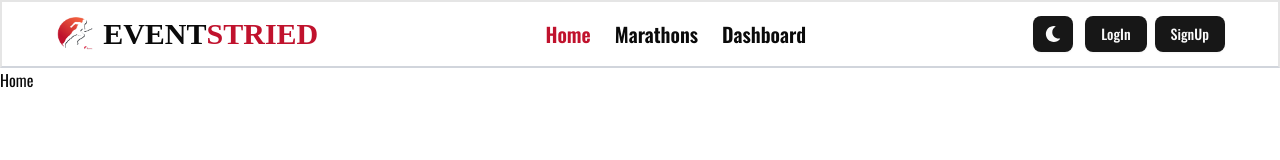
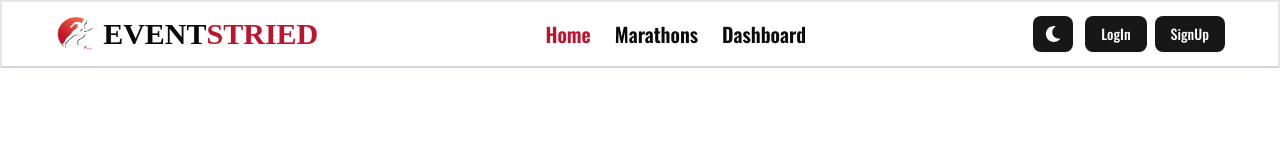
Before and after one commit to Saifulislamsumon017/EventStride-Client, a React (Vite) app: page / in a window 1280 px wide. Shown: the top 160 px of the page. Built offline with nearby package versions, Linux system fonts and the light colour scheme; no server answers; a web font is replaced by a local one.

Commit message:
helmet insatll and page title daynamicaly changes

```diff
--- a/package.json
+++ b/package.json
@@ -24,7 +24,7 @@
     "react": "^19.1.0",
     "react-countdown-circle-timer": "^3.2.1",
     "react-dom": "^19.1.0",
-    "react-helmet": "^6.1.0",
+    "react-helmet-async": "^2.0.5",
     "react-icons": "^5.5.0",
     "react-router": "^7.6.2",
     "sonner": "^2.0.5",
--- a/src/DashboardPages/MyDashboard.jsx
+++ b/src/DashboardPages/MyDashboard.jsx
@@ -1,7 +1,15 @@
 import React from 'react';
+import { Helmet } from 'react-helmet-async';
 
 const MyDashboard = () => {
-  return <div>MyDashboard</div>;
+  return (
+    <div>
+      <Helmet>
+        <title> MyDashboard </title>
+      </Helmet>
+      MyDashboard
+    </div>
+  );
 };
 
 export default MyDashboard;
--- a/src/ManiPages/AllMarathons.jsx
+++ b/src/ManiPages/AllMarathons.jsx
@@ -1,6 +1,7 @@
 import SingleCard from '@/Marathons/SingleCard';
 import React from 'react';
-import { Helmet } from 'react-helmet';
+import { Helmet } from 'react-helmet-async';
+
 import { useLoaderData, useLocation, useNavigate } from 'react-router';
 
 const AllMarathons = () => {
@@ -30,7 +31,7 @@ const AllMarathons = () => {
   return (
     <div className="w-11/12 mx-auto py-20">
       <Helmet>
-        <title>All Marathons</title>
+        <title>All Marathons | EventStride</title>
       </Helmet>
 
       <h1 className="text-4xl mb-6 text-center">All Marathons</h1>
--- a/src/ManiPages/Home.jsx
+++ b/src/ManiPages/Home.jsx
@@ -1,13 +1,12 @@
 import React from 'react';
-import { Helmet } from 'react-helmet';
+import { Helmet } from 'react-helmet-async';
 
 const Home = () => {
   return (
     <div>
       <Helmet>
-        <title>Home</title>
+        <title>Home | EventStride</title>
       </Helmet>
-      Home
     </div>
   );
 };
--- a/src/Marathons/MarathonDetails.jsx
+++ b/src/Marathons/MarathonDetails.jsx
@@ -4,6 +4,7 @@ import { CountdownCircleTimer } from 'react-countdown-circle-timer';
 
 import { Link, useLoaderData } from 'react-router';
 import AuthUser from '@/Hoocks/AuthUser';
+import { Helmet } from 'react-helmet-async';
 
 const MarathonDetails = () => {
   const marathon = useLoaderData();
@@ -61,6 +62,9 @@ const MarathonDetails = () => {
   return (
     <div className="max-w-6xl mx-auto p-6 grid md:grid-cols-2 gap-8 items-center">
       {/* Image */}
+      <Helmet>
+        <title>All Marathons | {title}</title>
+      </Helmet>
       <div className="rounded-2xl overflow-hidden shadow-xl">
         <img src={image} alt={title} className="w-full h-full object-cover" />
       </div>
```
Also changed, not shown: src/Router/Routes.jsx (+0 -14 lines), src/main.jsx (+6 -3 lines), 1 other file (tests, documents, lock files or other folders).
